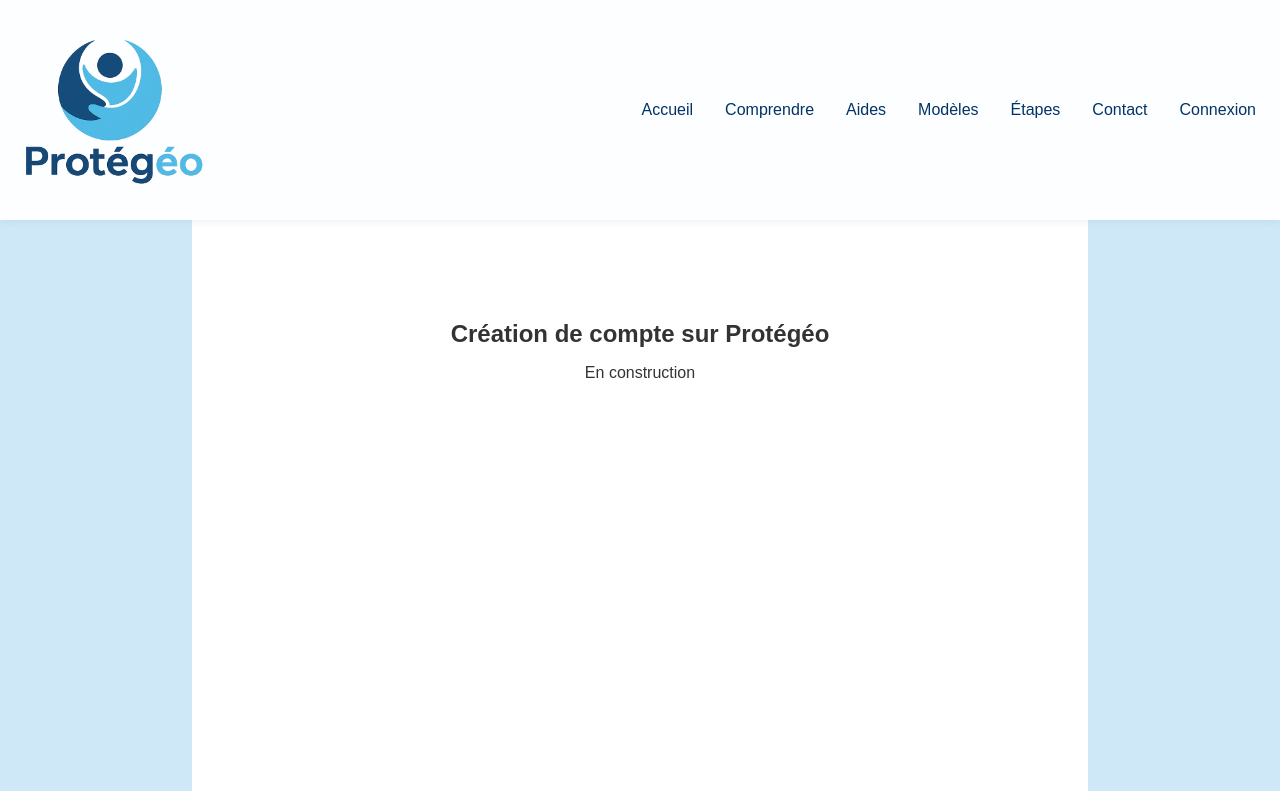
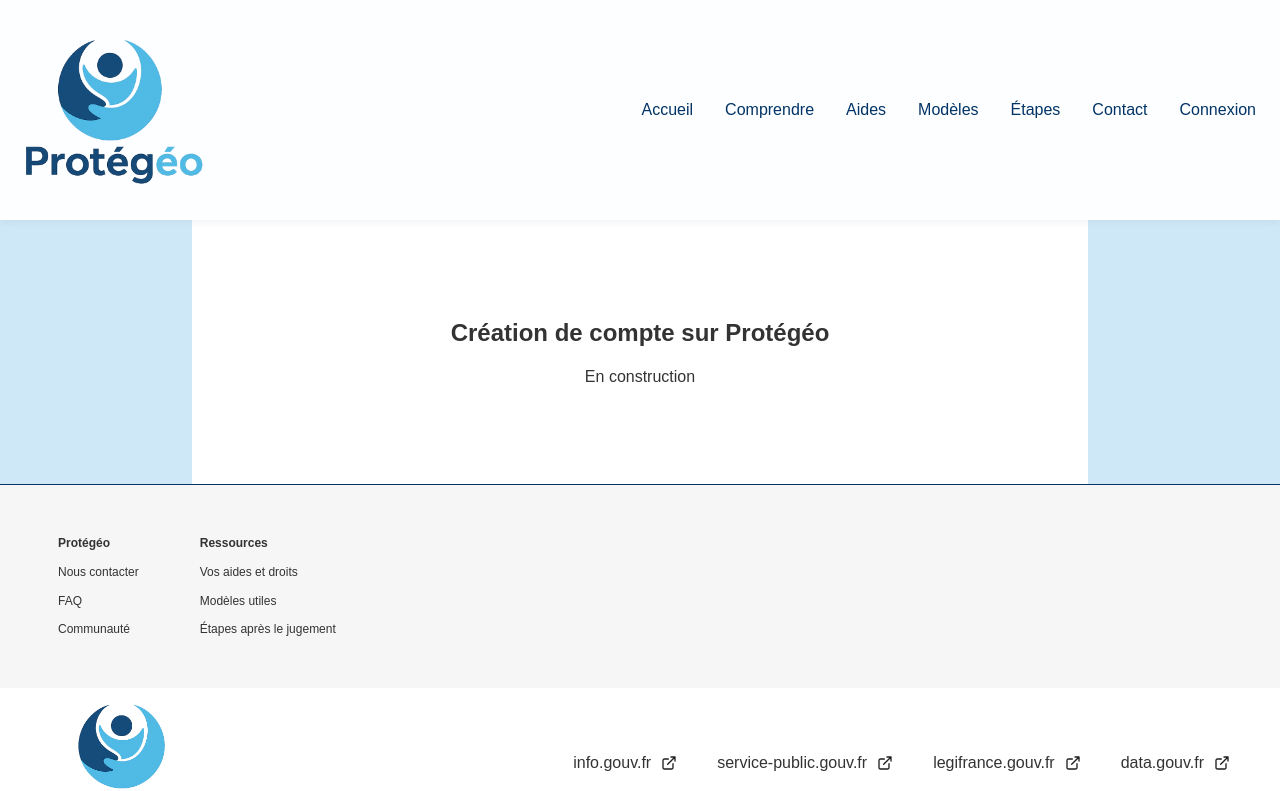
Before and after one commit to LorianaD/protegeo-showcase, a React (Vite) app: page /protegeo-showcase/auth/register in a window 1280 px wide. Shown: the top 791 px of the page. Built offline with nearby package versions, Linux system fonts and the light colour scheme.

Commit message:
fix: css

```diff
--- a/src/styles/abstracts/variables.css
+++ b/src/styles/abstracts/variables.css
@@ -2,26 +2,31 @@
   /* ***********************************
     TYPOGRAPHIE
   *********************************** */
-  --font-primary: "Mariane", Arial, sans-serif;
-  --font-secondary: "Arial", sans-serif;
+  --font-primary: "Marianne", Arial, sans-serif;
+  --font-secondary: Arial, sans-serif;
+
+  /*** Size ***/
+  --title-h2: 2.25rem; /* 36px -- page title */
+  --title-h3: 2rem; /* 32px -- section title */
+  --title-h4: 1.5rem; /* 24px -- subsection title */
+  --title-h5: 1.25rem; /* 20px -- card title - and heder part guides */
+
+  --text-xl: 2.25rem; /* 36px */
+  --text-lg: 1.25rem; /* 20px */
+  --text-base: 1rem; /* 16px */
+  --text-small: 0.875rem; /* 14px */
+
+  --line-text: 1.4; /* 140% - 22.4px*/
+  --line-title: 1.2; /* 120% - 43.2px */
+
+  /*** Weight ***/
+  --weight-regular: 400;
+  --weight-semibold: 600;
+  --weight-bold: 700;
 
   /* ***********************************
     COULEURS
   *********************************** */
-  --color-primary: var(--blue);
-  --color-secondary: #0078A8;
-
-  --color-success: var(--green);
-  --color-error: var(--red);
-
-  --color-text: var(--gray);
-
-  --color-background: var(--white);
-  --color-background-second: var(--pale-blue);
-
-  --color-border: #e0e0e0;
-
-
   --blue: #003366;
   --med-blue: #185FA5;
   --light-blue: #54A5E6;
@@ -42,33 +47,60 @@
 
   --white: #FFFFFF;
 
+  --color-primary: var(--blue);
+  --color-secondary: var(--light-blue);
+
+  --color-success: var(--green);
+  --color-error: var(--red);
+
+  --color-text: var(--gray);
+
+  --color-background: var(--white);
+  --color-background-second: var(--pale-blue);
+  --color-page-background: #CFE8F8;
+
+  --color-border: #e0e0e0;
+
   /* ***********************************
     RADIUS
   *********************************** */
-  --radius-sm: 8px;
-  --radius-md: 16px;
-  --radius-lg: 24px;
+
+  --radius-sm: 0.5rem;   /* 8px */
+  --radius-md: 0.75rem;  /* 12px -- radius all card - radius all sections - header part of guide - radius img div*/
+  --radius-lg: 1rem;     /* 16px */
+  --radius-xl: 1.5rem;   /* 24px */
+
+
+  --radius-button: 1.25rem;  /* 20px -- radius bouton */
+  --radius-round: 50%;    /* 40px -- icon roud */
 
   /* ***********************************
     SHADOW
   *********************************** */
+  --shadow-section: 2px 2px 4px 0 rgba(0, 0, 0, 0.25); /* shawdow section - 2px 2px 4px 0 rgba(0, 0, 0, 0.25) */
+  --shadow-card: 2px 2px 5px 0 rgba(0, 0, 0, 0.25); /* showdow card - 2px 2px 5px 0 rgba(0, 0, 0, 0.25) */
   --shadow-sm: 0 2px 8px rgba(0, 0, 0, 0.06);
 
   /* ***********************************
     SPACING
   *********************************** */
-  --space-xs: 0.5rem;
-  --space-sm: 0.75rem;
-  --space-md: 1rem;
-  --space-lg: 1.5rem;
-  --space-xl: 2rem;
-  --space-2xl: 3rem;
+  --space-xs: 0.5rem;   /* 8px */
+  --space-sm: 0.75rem;  /* 12px */
+  --space-md: 1rem;     /* 16px */
+  --space-lg: 1.25rem;  /* 20px -- padding card */
+  --space-xl: 1.5rem;   /* 24px */
+  --space-2xl: 2rem;    /* 32px */
+  --space-3xl: 3rem;    /* 48px -- main gap - padding sections */
+
+  /* padding boutons - y:5px, x:20px */
+  --space-button-y: 0.3125rem; /* 5px */
+  --space-button-x: 1.25rem;   /* 20px */
 
   /* ***********************************
-    BREAKPOINTS
+    BORDER
   *********************************** */
-  --bp-mobile: 480px;
-  --bp-tablet: 768px;
-  --bp-desktop: 1024px;
+  --border-primary: 2px solid var(--color-primary);
+  --border-white: 1px solid var(--white);
+  --border-none: none;
 
 }
--- a/src/styles/base/base.css
+++ b/src/styles/base/base.css
@@ -6,11 +6,26 @@
   padding: 0;
 }
 
+html,
+body,
+#root {
+  min-height: 100vh;
+}
+
+#root {
+  display: flex;
+  flex-direction: column;
+  min-height: 100vh;
+}
+
 body {
   margin: 0;
-  font-family: var(--font-primary);
+  font-family: var(--font-secondary);
   color: var(--color-text);
-  background-color: #CFE8F8;
+  background-color: var(--color-page-background);
+  line-height: var(--line-text);
+  font-size: var(--text-base);
+  min-height: 100vh;
 }
 
 img {
@@ -37,6 +52,6 @@ li {
 
 @media screen and (max-width: 1050px) {
   section {
-    padding: 25px;
+    padding: var(--space-xl);
   }
 }
--- a/src/styles/components/buttons.css
+++ b/src/styles/components/buttons.css
@@ -1,6 +1,6 @@
 .primary-button {
     display: flex;
-    height: 40px;
+    min-height: 40px;
     padding: 5px 10px;
     justify-content: center;
     align-items: center;
@@ -84,6 +84,11 @@
 *********************************** */
 
 @media screen and (max-width: 1050px) {
+    .primary-button {
+        text-align: center;
+        height: auto;
+    }
+
     .shortcut-card {
         width: 100%;
     }
--- a/src/styles/components/cards.css
+++ b/src/styles/components/cards.css
@@ -3,8 +3,9 @@ Redirection cards
 ******************* */
 .redirection-card {
     display: flex;
-    width: 260px;
-    height: 260px;
+    width: 100%;
+    /* max-height: 260px; */
+    aspect-ratio: 1;
     padding: 20px;
     flex-direction: column;
     justify-content: center;
@@ -146,10 +147,11 @@ Redirection cards
     Responsive
 *********************************** */
 
-@media screen and (max-width: 768px) {
+@media screen and (max-width: 1050px) {
 
     .redirection-card {
         width: 100%;
+        height: 260px;
     }
 
 }
--- a/src/styles/components/sections.css
+++ b/src/styles/components/sections.css
@@ -4,21 +4,27 @@ Sections Hero
 
 .hero-container {
     display: flex;
-    padding: 50px;
     flex-direction: column;
     justify-content: center;
     align-items: center;
+
+    gap: var(--space-md);
+    padding: var(--space-3xl);
+
     background-color: var(--color-background);
+
     width: 100%;
+
     font-family: var(--font-primary);
-    gap: 16px;
 }
 
 .hero-container__title {
+    font-family: var(--font-primary);
+    font-size: var(--title-h2);
+    font-weight: var(--weight-bold);
     color: var(--color-primary);
+
     width: 100%;
-    font-size: 36px;
-    font-weight: 900;
 }
 
 .hero-container__description {
@@ -29,26 +35,23 @@ Sections Hero
 /***** home *****/
 
 .hero--home {
-    box-shadow: 1px 1px 5px 0 rgba(0, 0, 0, 0.25);
-    border-radius: 12px;
-    gap: 24px;
+    box-shadow: var(--shadow-section);
+    border-radius: var(--radius-md);
+    gap: var(--space-xl);
 }
 
-.hero--home, .hero__description {
-    font-size: 36px;
+.hero--home .hero-container__description {
+    font-size: var(--text-xl);
 }
 
 /***** public *****/
 
-.hero--home .hero-container__description {
-    font-size: 36px;
-}
-
 .hero--public .hero-container__description {
-    font-size: 20px;
+    font-size: var(--text-lg);
 }
 
 /***** guide ******/
+
 .hero--guide {
     align-items: flex-start;
 }
@@ -58,10 +61,11 @@ Section lien de redirection
 ***********************************/
 
 .section-cards-container {
-    display: flex;
-    justify-content: space-between;
-    flex-wrap: wrap;
-    gap: 20px;
+    display: grid;
+    justify-content: center;
+    /* flex-wrap: wrap; */
+    grid-template-columns: repeat(3, minmax(220px, 260px));
+    gap: var(--space-lg);
     width: 100%;
 }
 
@@ -71,14 +75,17 @@ Sections
 
 .section-container {
     display: flex;
-    padding: 50px;
     flex-direction: column;
     align-items: center;
     justify-content: center;
-    gap: 16px;
-    border-radius: 12px;
+
+    gap: var(--space-md);
+    padding: var(--space-3xl);
+
+    border-radius: var(--radius-md);
     background: var(--color-background);
-    box-shadow: 2px 2px 4px 0 rgba(0, 0, 0, 0.25);
+    box-shadow: var(--shadow-section);
+
     width: 100%;
     scroll-margin-top: 120px;
 }
@@ -95,8 +102,8 @@ Sections
 .section-container__title {
     color: var(--color-primary);
     font-family: var(--font-primary);
-    font-size: 32px;
-    line-height: 140%;
+    font-size: var(--title-h3);
+    line-height: var(--line-text);
     width: 100%;
 }
 
@@ -109,21 +116,21 @@ Sections
     flex-direction: column;
     align-items: center;
     width: 100%;
-    gap: 24px;
+    gap: var(--space-xl);
 }
 
 .section-container--withoutborder {
     box-shadow: none;
     align-items: flex-start;
     text-align: left;
-    padding-top: 20px;
-    padding-bottom: 20px;
+    padding-top: var(--space-lg);
+    padding-bottom: var(--space-lg);
 }
 
 .section-container--withoutborder .section-container__contents {
     align-items: flex-start;
     text-align: left;
-    gap: 16px;
+    gap: var(--space-md);
 }
 
 .section-container--blue {
@@ -139,12 +146,14 @@ Sections
 
 .section-band {
     display: flex;
-    padding: 5px 20px;
     align-items: center;
-    gap: 15px;
-    border-radius: 12px;
+    gap: var(--space-md);
+    padding: var(--space-xs) var(--space-lg);
+
+    width: 100%;
+
+    border-radius: var(--radius-md);
     background-color: var(--color-primary);
-    width: 100%;
     color: var(--white);
 }
 
@@ -156,7 +165,7 @@ Sections
 .section-band__content {
     display: flex;
     flex-direction: column;
-    gap: 12px;
+    gap: var(--space-sm);
     width: 100%;
 }
 
@@ -165,8 +174,8 @@ Sections
 }
 
 .section-band__title {
-    font-size: 20px;
-    font-weight: 700;
+    font-size: var(--title-h5);
+    font-weight: var(--weight-bold);
 }
 
 .section-band__description--steps {
@@ -182,16 +191,14 @@ Sections
 .step-container {
     display: flex;
     flex-direction: column;
-    gap: 20px;
+    gap: var(--space-lg);
 }
 
 .steps-container__body {
     display: flex;
     justify-content: space-between;
     align-items: flex-start;
-    gap: 20px;
-    /* grid-template-columns: repeat(2, 1fr); */
-    /* grid-template-areas: "content visual"; */
+    gap: var(--space-lg);
     width: 100%;
 
 }
@@ -199,8 +206,7 @@ Sections
 .steps-container__content {
     display: flex;
     flex-direction: column;
-    gap: 20px;
-    grid-area: content;
+    gap: var(--space-lg);
     justify-content: flex-start;
     height: 100%;
 }
@@ -208,17 +214,17 @@ Sections
 .steps-container__info {
     display: flex;
     flex-direction: column;
-    padding: 15px 20px;
-    gap: 16px;
-    border-radius: 12px;
-    border: 2px solid var(--color-primary);
+    padding: var(--space-md) var(--space-lg);
+    gap: var(--space-md);
+    border-radius: var(--radius-md);
+    border: var(--border-primary);
     background-color: var(--white);
 }
 
 .steps-container__info-title {
     color: var(--color-primary);
-    font-weight: 700;
-    font-size: 20px;
+    font-weight: var(--weight-bold);
+    font-size: var(--text-lg);
 }
 
 .steps-container__info-text {
@@ -228,41 +234,36 @@ Sections
 .steps-container__question {
     display: flex;
     flex-direction: column;
-    gap: 12px;
+    gap: var(--space-sm);
     width: 100%;
 }
 
 .steps-container__question-title {
-    font-weight: 700;
+    font-weight: var(--weight-bold);
     width: 100%;
 }
 
 .steps-container__visual {
     height: 100%;
-    grid-area: visual;
 }
 
 .steps-container__items {
     display: inline-grid;
     grid-template-rows: repeat(3, fit-content(100%));
     grid-template-columns: repeat(2,minmax(0,1fr));
-    gap: 15px;
+    gap: var(--space-md);
     grid-auto-flow: row;
 }
 
 .steps-container__item {
     display: flex;
     min-width: 239px;
-    padding: 5px 20px;
+    padding: var(--space-xs) var(--space-lg);
     align-items: center;
-    gap: 15px;
+    gap: var(--space-md);
     background-color: var(--pale-blue);
-    border-radius: 12px;
+    border-radius: var(--radius-md);
 }
-
-.steps-container__item-icon {}
-
-.steps-container__item-text {}
 
 .steps-container__footer {
     background-color: var(--color-primary);
@@ -270,11 +271,11 @@ Sections
     display: flex;
     justify-content: space-between;
     align-items: center;
-    padding: 15px 20px;
-    gap: 15px;
-    border-radius: 12px;
-    font-size: 20px;
-    font-weight: 700;
+    padding: var(--space-md) var(--space-lg);
+    gap: var(--space-md);
+    border-radius: var(--radius-md);
+    font-size: var(--text-lg);
+    font-weight: var(--weight-bold);
 }
 
 .steps-container__footer-conclusion {
@@ -288,7 +289,7 @@ Sections
 @media screen and (max-width: 1050px) {
 
     .hero-container {
-        padding: 25px;
+        padding: var(--space-xl);
     }
 
     .hero-container__description {
@@ -296,11 +297,13 @@ Sections
     }
 
     .section-cards-container {
+        display: flex;
+        flex-wrap: wrap;
         justify-content: center;
     }
 
     .section-container {
-        padding: 25px;
+        padding: var(--space-xl);
     }
 
     .section-container__row {
@@ -318,6 +321,6 @@ Sections
     }
 
     .steps-container__item {
-        padding: 5px 10px;
+        padding: var(--space-xs) var(--space-sm);
     }
 }
--- a/src/styles/layout/main.css
+++ b/src/styles/layout/main.css
@@ -4,10 +4,10 @@
     width: 70%;
     background-color: var(--color-background);
     align-items: center;
-    gap: 30px;
-    padding: 50px;
-    min-height: 100vh;
-    margin: auto;
+    gap: var(--space-2xl);
+    padding: var(--space-3xl);
+    margin: 0 auto;
+    flex: 1;
 }
 
 .legal {
@@ -21,6 +21,6 @@
 @media screen and (max-width: 1024px) {
     .main {
         width: 100%;
-        padding: 25px;
+        padding: var(--space-xl);
     }
 }
--- a/src/styles/pages/guides.css
+++ b/src/styles/pages/guides.css
@@ -22,6 +22,7 @@
     gap: 20px;
     background-color: var(--color-primary);
     color: var(--white);
+    width: 100%;
 }
 
 .guide-footer__label {
```
